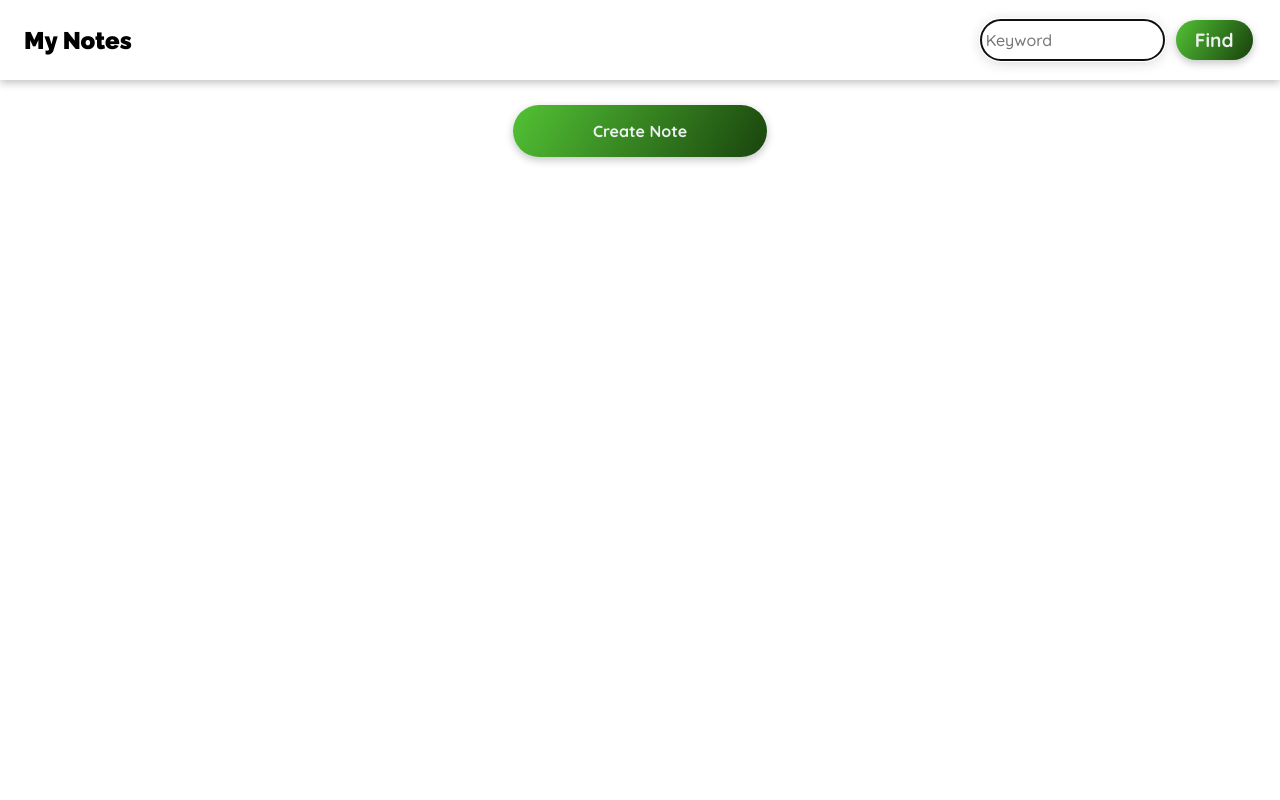
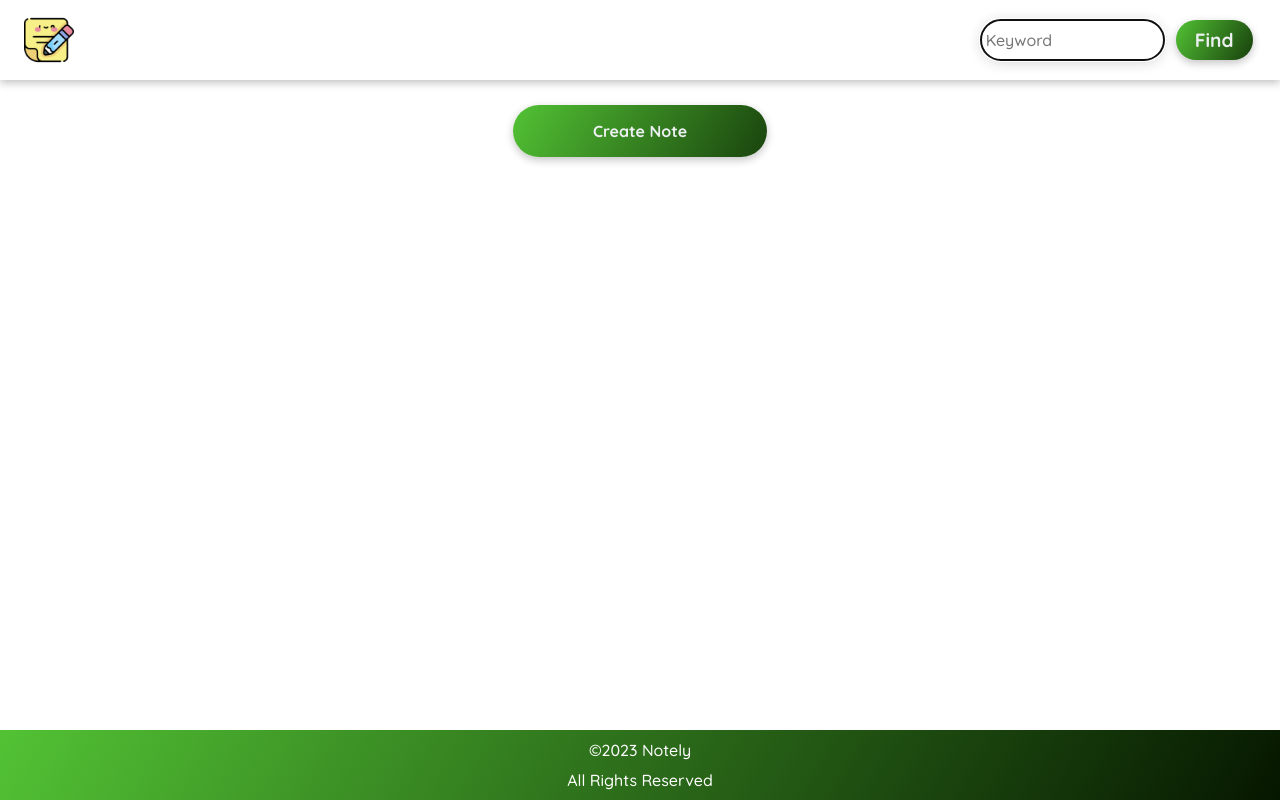
Before and after one commit to jshn16/Notely, a React (Create React App) app: page / in a window 1280 px wide. Shown: the top 800 px of the page. Built offline with nearby package versions, Linux system fonts and the light colour scheme.

Commit message:
Bug Fixes

```diff
--- a/src/App.css
+++ b/src/App.css
@@ -30,6 +30,8 @@ li {
 }
 
 /* header styles */
+
+
 
 header {
   display: flex;
@@ -77,16 +79,16 @@ header div:nth-child(2) input {
   border-radius: 2rem;
   /* background-color: #52c234; */
   background-image: linear-gradient(120deg,
-    #52c234
-    ,
-    #061700);
+      #52c234,
+      #061700);
   color: #ecf0f1;
-  transition:all background-color 0.8s;
-  background-size: 140% ;
+  transition: all background-color 0.8s;
+  background-size: 140%;
 }
 
-.btn-common:hover{
-  background-position: 50%; /* change the direction of the change here */
+.btn-common:hover {
+  background-position: 50%;
+  /* change the direction of the change here */
   color: #fff;
   text-decoration: none;
 }
@@ -106,16 +108,14 @@ header div:nth-child(2) input {
   border-radius: 2rem;
   background-image: linear-gradient(190deg,
 
-#000428
-,
-#004e92
-  );
+      #000428,
+      #004e92);
   color: #ecf0f1 !important;
   transition: all background-color 0.8s;
   background-size: 140%;
 }
 
-.btn-other:hover{
+.btn-other:hover {
   background-position: 50%;
 }
 
@@ -132,16 +132,15 @@ header div:nth-child(2) input {
   border-width: 0;
   outline: none;
   border-radius: 2rem;
-  background-image: linear-gradient(120deg, #e52d27
-  ,
-  #b31217);
+  background-image: linear-gradient(120deg, #e52d27,
+      #b31217);
   color: #ecf0f1 !important;
   transition: background-color 0.3s;
   background-size: 140%;
 
 }
 
-.btn-delete:hover{
+.btn-delete:hover {
   background-position: 80%;
 }
 
@@ -167,7 +166,7 @@ a.create {
 
 div.notes {
   scroll-behavior: smooth;
-  min-height: 100vh;
+
   overflow-x: auto;
   display: grid;
   grid-template-columns: repeat(3, 1fr);
@@ -183,15 +182,14 @@ div.notes a {
   padding: 1rem;
   display: flex;
   align-items: flex-start;
-  justify-content: space-evenly;
   flex-direction: column;
   box-shadow: rgba(0, 0, 0, 0.24) 0px 3px 8px;
-  min-width: 200px;
-  min-height: 300px;
+  height: 200px;
+  justify-content: space-around;
   border-radius: 1rem;
 }
 
-div.notes a h4{
+div.notes a h4 {
   font-size: 1.3rem;
 }
 
@@ -245,8 +243,12 @@ form textarea {
   margin: 0 0.5rem;
 }
 
-footer{
-
+footer {
+  position: fixed;
+  left: 0;
+  bottom: 0;
+  width: 100%;
+  text-align: center;
   color: #fff;
   height: 70px;
   display: flex;
@@ -254,112 +256,24 @@ footer{
   justify-content: space-evenly;
   flex-direction: column;
   background: linear-gradient(120deg,
-    #52c234
-    ,
-    #061700);
+      #52c234,
+      #061700);
 }
 
-/* section {
-  display: flex;
-  flex-direction: row;
-}
+div.logo{
+  height: 50px;
 
-header>div{
-  margin: 1rem;
-}
-
-input {
-  border-radius: 2rem;
-  box-shadow: rgba(28, 28, 28, 0.2) 0px 2px 14px 0px;
-  font-size: 1.1rem;
-  border: none;
-  padding: 0.3rem;
-  font-family: 'Quicksand', sans-serif;
-  font-weight: 800;
 
 }
 
-.btn-common {
-  margin: 0.2rem;
-  position: relative;
-  font-size: 1rem;
- padding: 0.4rem;
-  font-family: "Quicksand", sans-serif;
-  font-weight: 700;
-  box-shadow: rgba(0, 0, 0, 0.24) 0px 3px 8px;
-
-  overflow: hidden;
-
-  border-width: 0;
-  outline: none;
-  border-radius: 2rem;
-
-
-  background-color: #52c234;
-  color: #ecf0f1;
-
-  transition: background-color .3s;
+div.logo a img{
+  height: 100%;
 }
-
-
-
-button.find{
-  font-size: 20px;
-}
-
-a#create{
-  font-size: 20px;
-  display: block;
-  text-align: center;
-}
-
-
-
-div.notes a{
-  background-color: #fff;
-  color: #000428;
-  margin: 1rem 0;
-  box-shadow: rgba(99, 99, 99, 0.2) 0px 2px 8px 0px;
-  border-radius: 2rem;
-  padding: 1rem 2rem;
-}
-
-div.notes span{
-  font-size: 10px;
-  font-weight: 300;
-}
-
-@media screen and (max-width:800px){
-  header {
-    background: linear-gradient(120deg,
-    #000428
-    ,
-    #004e92);
-    box-shadow: rgba(0, 0, 0, 0.24) 0px 3px 8px;
-    color: #fff;
-    height: 100vh;
-    width: 100%;
-    transition: all 0.5s;
-  }
-
-  div.notes{
-    scroll-behavior: smooth;
-    height: 70vh;
-    display: flex;
-    flex-direction: column;
-    overflow-x: auto;
-    padding: 0;
-  }
-} */
-
-
-
-
 
 @media screen and (max-width: 800px) {
   header {
     flex-direction: column;
-    padding: 3rem 1.5rem;
+    padding: 4rem 1.5rem;
   }
 
   a.create {
@@ -369,7 +283,10 @@ div.notes span{
 
   header div:nth-child(2) {
     width: 100%;
+    margin-top: 0.5rem;
   }
+
+
 
   header div:nth-child(2) :nth-child(1) {
     flex-grow: 1;
--- a/src/App.jsx
+++ b/src/App.jsx
@@ -24,6 +24,17 @@ function App() {
   useEffect(()=>{
     localStorage.setItem('notes',JSON.stringify(notes))
   })
+
+  useEffect(() => {
+    const handleContextmenu = e => {
+        e.preventDefault()
+    }
+    document.addEventListener('contextmenu', handleContextmenu)
+    return function cleanup() {
+        document.removeEventListener('contextmenu', handleContextmenu)
+    }
+}, [ ])
+
   return (
     <div className="container">
 
--- a/src/pages/CreateNote.jsx
+++ b/src/pages/CreateNote.jsx
@@ -52,12 +52,14 @@ import useCreateDate from "../components/useCreateDate";
           type="text"
           placeholder="Title"
           autoFocus
+          required
           onChange={(event) => setTitle(event.target.value)}
           value={title}
         />
 
         <textarea
-          rows="28"
+          rows="20"
+          required
           placeholder="Note Descriptionn"
           value={description}
           onChange={(event) => {
--- a/src/pages/EditNote.jsx
+++ b/src/pages/EditNote.jsx
@@ -52,11 +52,12 @@ const EditNote = ({ notes, setNotes }) => {
           type="text"
           placeholder="Title"
           autoFocus
+          required
           defaultValue={title}
           onChange={(event) => setTitle(event.target.value)}
         />
         <textarea
-          rows="28"
+          rows="20" required
           placeholder="Note Descriptionn"
           defaultValue={description}
           onChange={(event) => {
--- a/src/pages/Notes.jsx
+++ b/src/pages/Notes.jsx
@@ -11,13 +11,19 @@ import CSS from "../App.css";
 
 import CreateNote from "./CreateNote";
 import EditNote from "./EditNote";
+import logo from '../favicon.png'
 
 function Notes({ notes }) {
   return (
     <section>
       <header>
+
         <div>
-          <h1>My Notes</h1>
+          <div className="logo">
+            <a>
+              <img src={logo}/>
+            </a>
+          </div>
         </div>
 
         <div>
```
Also changed, not shown: src/favicon.png (added).
